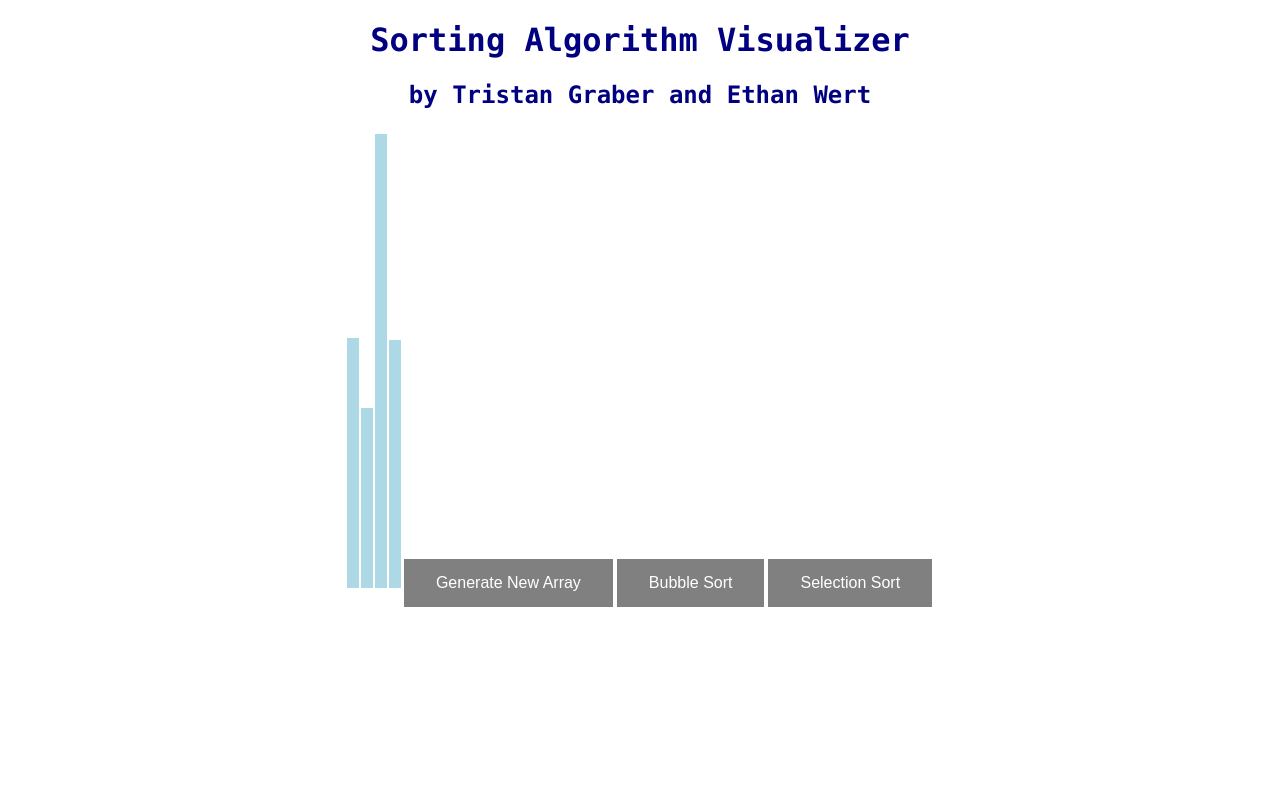
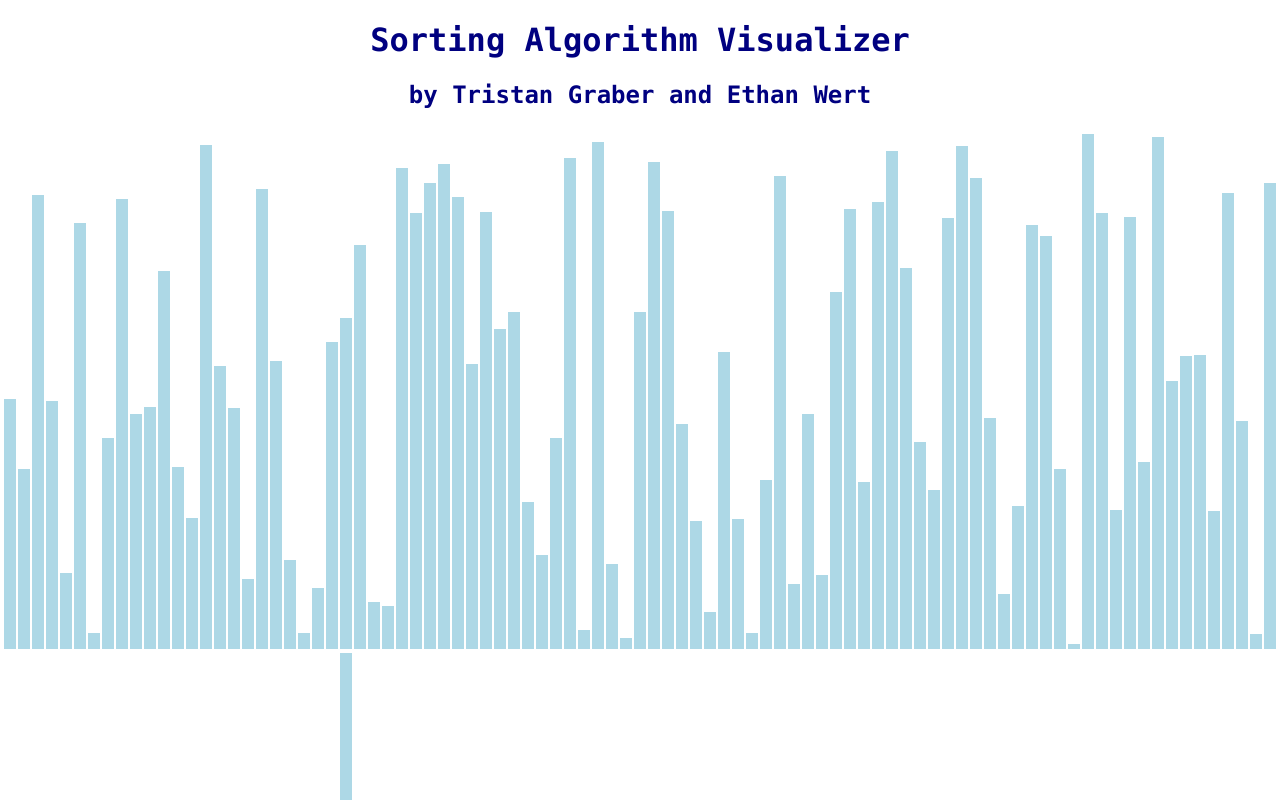
Before and after one commit to tristangraber/sorting-visualizer, a React (Create React App) app: page / in a window 1280 px wide. Shown: the top 800 px of the page. Built offline with nearby package versions, Linux system fonts and the light colour scheme.

Commit message:
working selection sort

```diff
--- a/src/SortingVisualizer/SortingVisualizer.jsx
+++ b/src/SortingVisualizer/SortingVisualizer.jsx
@@ -11,8 +11,8 @@ import './SortingVisualizer.css';
 const PRIMARY_COLOR = 'lightblue';
 const SECONDARY_COLOR = 'orange';
 const FINAL_COLOR = 'lightgreen';
-const ANIMATION_SPEED = 200;
-const ARRAY_SIZE = 4;
+const ANIMATION_SPEED = 1;
+const ARRAY_SIZE = 100;
 
 export default class SortingVisualizer extends React.Component {
     constructor(props) {
@@ -146,6 +146,12 @@ export default class SortingVisualizer extends React.Component {
                 }
                 // color first two bars green when finished
                 if (animations.length - i < 3) {
+                    let idx = findElementIdx(this.state.array[animations[i] - 1], arrayBars);
+                    arrayBars[idx].style.height = this.state.array[idx].height;
+                    idx = findElementIdx(this.state.array[animations[i]], arrayBars);
+                    arrayBars[idx].style.height = this.state.array[idx].height;
+                    idx = findElementIdx(this.state.array[animations[i] + 1], arrayBars);
+                    arrayBars[idx].style.height = this.state.array[idx].height;
                     arrayBars[animations[i] - 1].style.backgroundColor = FINAL_COLOR;
                     arrayBars[animations[i]].style.backgroundColor = FINAL_COLOR;
                     arrayBars[animations[i] + 1].style.backgroundColor = FINAL_COLOR;
```
